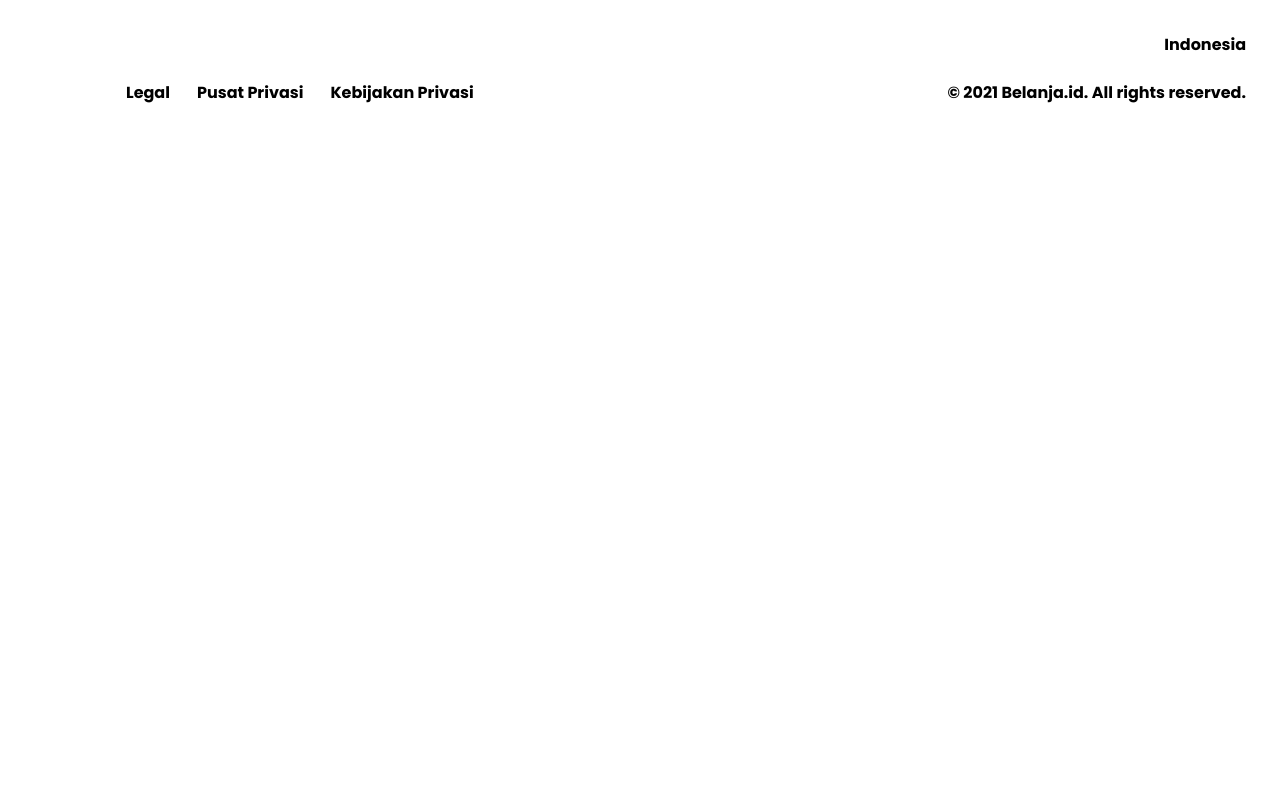
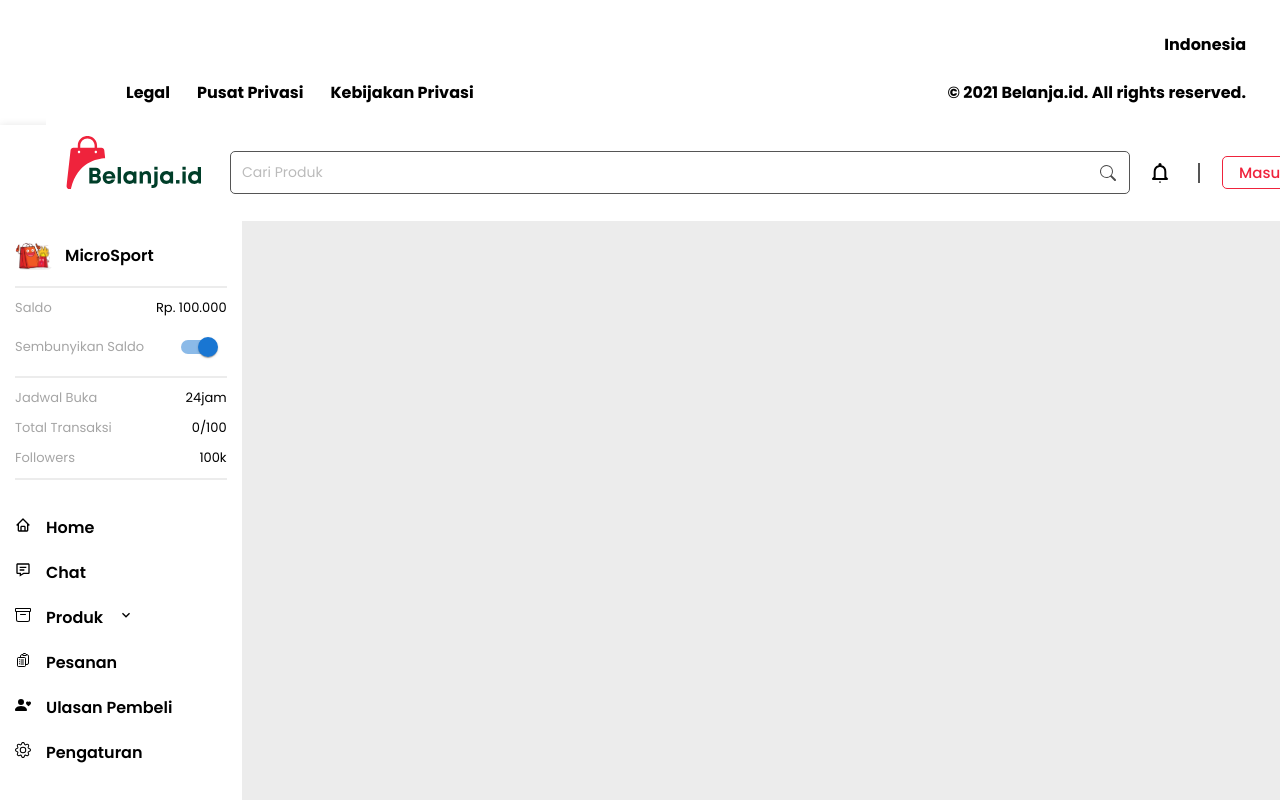
Before and after one commit to MicRoCats7/belanja-id-project, a React (Create React App) app: page / in a window 1280 px wide. Shown: the part 4640-5440 px from the top of the page. Before the commit the page ends 4765 px from the top, so only its background shows below. Built offline with nearby package versions, Linux system fonts and the light colour scheme.

Commit message:
Feat: [AI] sidebar toko

```diff
--- a/src/App.js
+++ b/src/App.js
@@ -7,7 +7,6 @@ import Detailpesanan from "./pages/detailpesanan";
 import Whislist from "./whislist/whislist";
 import { Route, Routes } from "react-router";
 import DaftarToko from "./pages/daftarToko";
-import Toko from "./pages/toko";
 import HomeToko from "./pages/homeToko";
 import ChatToko from "./pages/chatToko";
 import TambahProduk from "./pages/tambahProduk";
@@ -15,6 +14,7 @@ import DaftarProduk from "./pages/daftarProduk";
 import PesananToko from "./pages/pesananToko";
 import UlasanPembeli from "./pages/ulasanPembeli";
 import PengaturanToko from "./pages/pengaturanToko";
+import Sidebar from "./component/navbar/sidebar";
 
 function App() {
   return (
@@ -27,7 +27,9 @@ function App() {
         <Route path="/detailproduct" element={<DetailProduct />} />
         <Route path="/detailpesanan" element={<Detailpesanan />} />
         <Route path="/daftartoko" element={<DaftarToko />} />
-        <Route path="/toko" element={<Toko />} />
+      </Routes>
+      <Sidebar>
+        <Routes>
           <Route path="/hometoko" element={<HomeToko />} />
           <Route path="/chat" element={<ChatToko />} />
           <Route path="/tambahproduk" element={<TambahProduk />} />
@@ -36,6 +38,7 @@ function App() {
           <Route path="/ulasanpembeli" element={<UlasanPembeli />} />
           <Route path="/pengaturantoko" element={<PengaturanToko />} />
         </Routes>
+      </Sidebar>
     </div>
   );
 }
--- a/src/component/navbar/sidebar.jsx
+++ b/src/component/navbar/sidebar.jsx
@@ -4,7 +4,14 @@ import logoTokoSeller from "../../assets/image/imgToko.svg";
 import { BiHome, BiMessageDetail } from "react-icons/bi";
 import { HiOutlineClipboardDocumentList } from "react-icons/hi2";
 import { BsPersonHeart, BsGear, BsArchive } from "react-icons/bs";
+import {
+  MdOutlineKeyboardArrowDown,
+  MdOutlineKeyboardArrowUp,
+} from "react-icons/md";
 import { NavLink } from "react-router-dom";
+import { Switch } from "@mui/material";
+import NavbarToko from "./navbarToko";
+import { useState } from "react";
 
 function Sidebar({ children }) {
   const menuItem = [
@@ -19,16 +26,21 @@ function Sidebar({ children }) {
       icon: <BiMessageDetail />,
     },
     {
+      path: "/produk",
       name: "Produk",
       icon: <BsArchive />,
-    },
+      iconClosed: <MdOutlineKeyboardArrowDown />,
+      iconOpen: <MdOutlineKeyboardArrowUp />,
+      subNav: [
         {
-      path: "/tambahproduk",
+          path: "/produk/tambahproduk",
           name: "Tambah Produk",
         },
         {
-      path: "/daftarproduk",
-      name: "Dafta Produk",
+          path: "/produk/daftarproduk",
+          name: "Daftar Produk",
+        },
+      ],
     },
     {
       path: "/pesanantoko",
@@ -46,29 +58,96 @@ function Sidebar({ children }) {
       icon: <BsGear />,
     },
   ];
+
+  const [checked, setChecked] = React.useState(true);
+
+  const handleChange = (event) => {
+    setChecked(event.target.checked);
+  };
+
+  const [subnav, setSubnav] = useState(false);
+
+  const showSubnav = () => setSubnav(!subnav);
+
   return (
+    <>
+      <NavbarToko />
       <div className="container-sidebar">
         <div className="sidebar">
           <div className="top_section">
-          <h1 className="logo">
+            <div className="logo-toko">
               <img src={logoTokoSeller} alt="logo" />
-            MicroSport
-          </h1>
+              <h3>MicroSport</h3>
+            </div>
+            <div className="line-top_section"></div>
+            <div className="saldo_info">
+              <div className="saldo">
+                <h3>Saldo</h3>
+                <span>Rp. 100.000</span>
+              </div>
+              <div className="hide-saldo">
+                <h3>Sembunyikan Saldo</h3>
+                <Switch
+                  checked={checked}
+                  onChange={handleChange}
+                  inputProps={{ "aria-label": "controlled" }}
+                />
+              </div>
+            </div>
+            <div className="line-top_section"></div>
+            <div className="seller-info">
+              <div className="jadwal-buka">
+                <h3 className="jadwal">Jadwal Buka</h3>
+                <span className="jam">24jam</span>
+              </div>
+              <div className="total-transaksi">
+                <h3 className="jadwal">Total Transaksi</h3>
+                <span className="jam">0/100</span>
+              </div>
+              <div className="followers">
+                <h3 className="jadwal">Followers</h3>
+                <span className="jam">100k</span>
+              </div>
+            </div>
+            <div className="line-top_section"></div>
           </div>
           {menuItem.map((item, index) => (
             <NavLink
               to={item.path}
+              onClick={item.subNav && showSubnav}
               key={index}
               className="link"
               activeclassName="active"
             >
               <div className="icon">{item.icon}</div>
               <div className="link_text">{item.name}</div>
+              <div className="subMenu">
+                {item.subNav && subnav
+                  ? item.iconClosed
+                  : item.subNav
+                  ? item.iconClosed
+                  : null}
+              </div>
+              {subnav &&
+                item.subNav?.map((item, index) => {
+                  return (
+                    <NavLink
+                      to={item.path}
+                      key={index}
+                      className="link-submenu"
+                      activeclassName="active"
+                    >
+                      <div className="icon">{item.icon}</div>
+                      <div className="subMenu_link">{item.name}</div>
+                    </NavLink>
+                  );
+                })}
             </NavLink>
           ))}
         </div>
         <main>{children}</main>
       </div>
+    </>
   );
 }
 
--- a/src/pages/chatToko.jsx
+++ b/src/pages/chatToko.jsx
@@ -1,9 +1,11 @@
-import React from 'react'
+import React from "react";
 
 function ChatToko() {
   return (
-    <div>ChatToko</div>
-  )
+    <div>
+      <h3>Chat Toko</h3>
+    </div>
+  );
 }
 
-export default ChatToko
+export default ChatToko;
--- a/src/pages/toko.jsx
+++ /dev/null
@@ -1,14 +0,0 @@
-import React from "react";
-import NavbarToko from "../component/navbar/navbarToko";
-import Sidebar from "../component/navbar/sidebar";
-
-function Toko() {
-  return (
-    <div>
-      <NavbarToko />
-      <Sidebar />
-    </div>
-  );
-}
-
-export default Toko;
--- a/src/style/sidebar.css
+++ b/src/style/sidebar.css
@@ -0,0 +1,202 @@
+.container-sidebar {
+    display: flex;
+    background-color: #ECECEC;
+    height: 100vh;
+}
+
+main {
+    width: 100%;
+    padding: 20px;
+}
+
+.sidebar {
+    background-color: #FFFFFF;
+    color: #000;
+    height: 100vh;
+    width: 300px;
+}
+
+.sidebar .top_section {
+    padding: 15px 15px;
+}
+
+.sidebar .top_section .logo-toko {
+    display: flex;
+    align-items: center;
+    /* padding: 10px 0; */
+}
+
+.sidebar .top_section .logo-toko img {
+    width: 40px;
+    height: 40px;
+    margin-right: 10px;
+    border-radius: 100%;
+    object-fit: contain;
+    aspect-ratio: 1/2;
+}
+
+.sidebar .top_section .logo-toko h3 {
+    font-size: 16px;
+    font-weight: 600;
+}
+
+.top_section .line-top_section {
+    margin: 10px 0;
+    border: 1px solid #ECECEC;
+}
+
+.top_section .saldo_info {
+    display: flex;
+    align-items: start;
+    flex-direction: column;
+}
+
+.top_section .saldo {
+    display: flex;
+    align-items: center;
+    justify-content: space-between;
+    margin-bottom: 10px;
+    width: 100%;
+}
+
+.top_section .saldo h3 {
+    font-size: 13px;
+    font-weight: normal;
+    color: #A5A5A5;
+}
+
+.top_section .saldo span {
+    font-size: 13px;
+    font-weight: normal;
+    color: #000;
+}
+
+.saldo_info .hide-saldo {
+    display: flex;
+    align-items: center;
+    justify-content: space-between;
+    width: 100%;
+}
+
+.saldo_info .hide-saldo h3 {
+    font-size: 13px;
+    font-weight: normal;
+    color: #A5A5A5;
+}
+
+.seller-info .jadwal-buka {
+    display: flex;
+    align-items: center;
+    justify-content: space-between;
+    width: 100%;
+    margin-bottom: 10px;
+
+}
+
+.seller-info .jadwal-buka h3 {
+    font-size: 13px;
+    font-weight: normal;
+    color: #A5A5A5;
+}
+
+.seller-info .jadwal-buka span {
+    font-size: 13px;
+    font-weight: normal;
+    color: #000;
+}
+
+.seller-info .total-transaksi {
+    display: flex;
+    align-items: center;
+    justify-content: space-between;
+    width: 100%;
+    margin-bottom: 10px;
+}
+
+.seller-info .total-transaksi h3 {
+    font-size: 13px;
+    font-weight: normal;
+    color: #A5A5A5;
+}
+
+.seller-info .total-transaksi span {
+    font-size: 13px;
+    font-weight: normal;
+    color: #000;
+}
+
+.seller-info .followers {
+    display: flex;
+    align-items: center;
+    justify-content: space-between;
+    width: 100%;
+    margin-bottom: 10px;
+}
+
+.seller-info .followers h3 {
+    font-size: 13px;
+    font-weight: normal;
+    color: #A5A5A5;
+}
+
+.seller-info .followers span {
+    font-size: 13px;
+    font-weight: normal;
+    color: #000;
+}
+
+.link {
+    display: flex;
+    align-items: center;
+    color: #000;
+    text-decoration: none;
+    font-size: 16px;
+    font-weight: 600;
+    padding: 10px 15px;
+    transition: all 0.3s ease;
+    gap: 15px;
+}
+
+.link:hover {
+    background-color: #f0828f70;
+    color: #EF233C;
+}
+
+.active {
+    border-left: 4px solid #EF233C;
+    color: #EF233C;
+}
+
+.icon, .link_text {
+    font-size: 16px;
+}
+
+/* .link-submenu {
+    display: flex;
+    align-items: center;
+    flex-direction: column;
+    color: #000;
+    text-decoration: none;
+    font-size: 16px;
+    font-weight: 600;
+    padding: 10px 15px;
+    transition: all 0.3s ease;
+    gap: 15px;
+}
+
+.subMenu_link {
+    background-color: #f0828f70;
+    color: #EF233C;
+    height: 60px;
+    padding-left: 3rem;
+    display: flex;
+    align-items: center;
+    flex-direction: column;
+    text-decoration: none;
+    font-size: 18px;
+}
+
+.subMenu_link:hover {
+    background-color: #f0828f70;
+    color: #EF233C;
+} */
```
Also changed, not shown: src/login/login.jsx (+59 -36 lines). Lines whose indentation alone changed are shown as unchanged.
